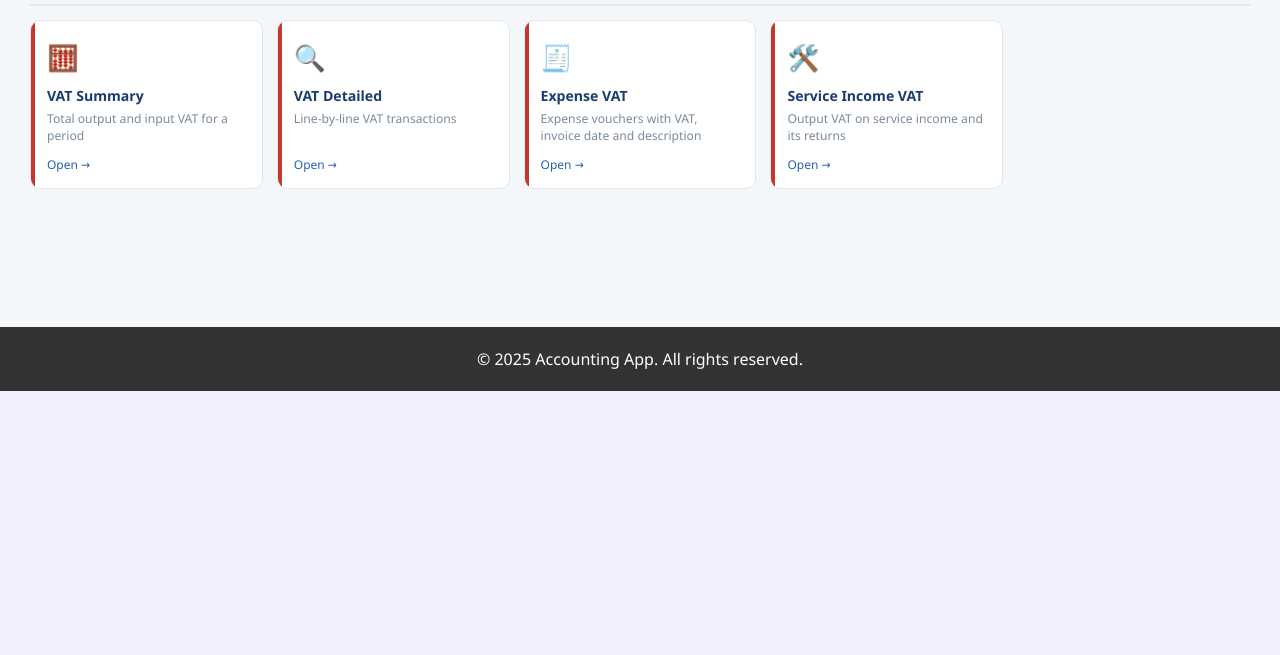
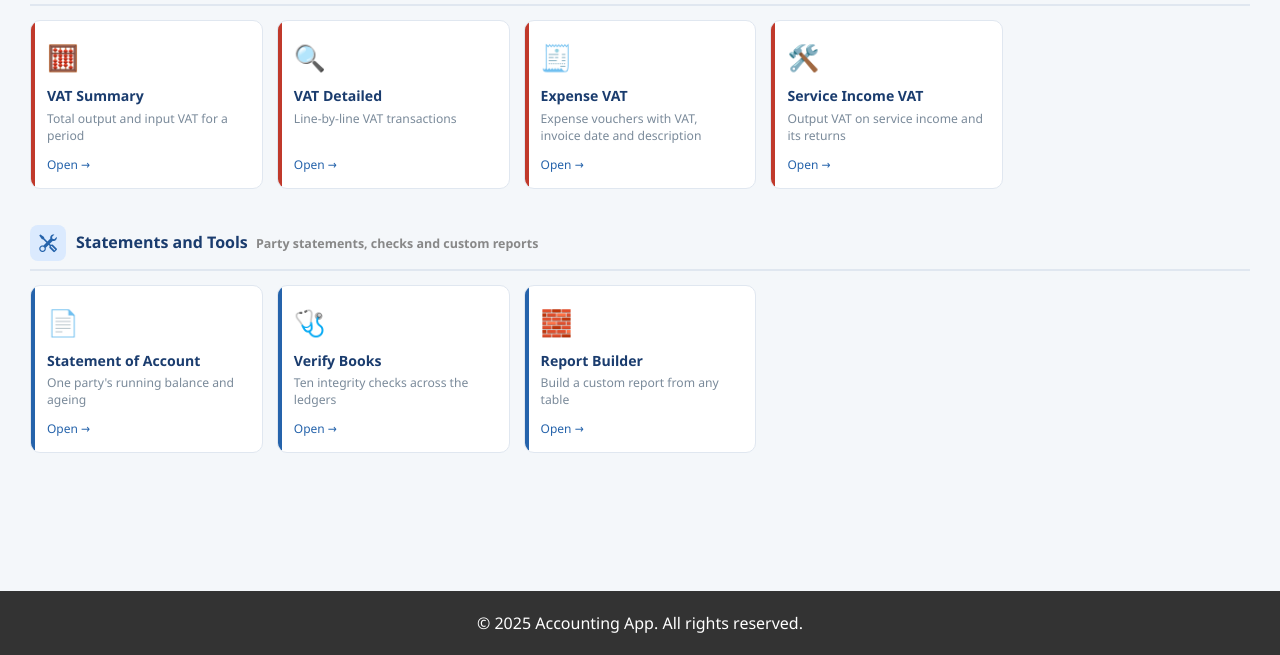
Before and after one commit to muhammednafick-cyber/accounting-app, a Flask app: page /reports/all in a window 1280 px wide. Shown: the part 1439-2094 px from the top of the page. Before the commit the page ends 1830 px from the top, so only its background shows below. Run offline with Flask 3, Linux system fonts and the light colour scheme; the visitor is signed in with stand-in values (Sample User, id 1); data that the repository does not hold is empty; parts of the project's set-up code (start-up, migrations or seed data) failed here and were passed over; some libraries are stand-ins or nearby versions.

Commit message:
Make Reports a page rather than a dropdown, like Vouchers
Forty reports behind two levels of hover meant knowing where a report was
filed before you could open it. Reports is now a plain link to the listing
page, which already had search and categories - 129 lines of nested menu
replaced by one line.

Three reports only ever existed on the dropdown and would have become
unreachable: Statement of Account, Verify Books and the Report Builder. They
now have tiles, in a Statements and Tools section. Checked by diffing the old
menu against the rendered page: all 30 reports and all 9 registers carry over.

The page also had no permission guards at all, while the dropdown gated every
section. That mattered less when the page was one item inside a filtered
menu; now that it is the way in, each section carries the same guard its
submenu used. These keys have always been menu-only - route enforcement is
per blueprint - so this changes what is shown, not what is reachable by URL.

Co-Authored-By: Claude Opus 5 <noreply@anthropic.com>

```diff
--- a/templates/report_all.html
+++ b/templates/report_all.html
@@ -136,6 +136,7 @@
     </div>
 
     <!-- ── Financial Statements ───────────────────────────────────── -->
+    {% if can_access('reports.financial_statements') %}
     <div class="category-block" data-category="Financial Statements">
         <div class="category-header">
             <div class="category-icon bg-financial"><i class="bi bi-bar-chart-line-fill"></i></div>
@@ -174,8 +175,10 @@
             </a>
         </div>
     </div>
+    {% endif %}
 
     <!-- ── Ledger Books ───────────────────────────────────────────── -->
+    {% if can_access('reports.ledger_books') %}
     <div class="category-block" data-category="Ledger Books">
         <div class="category-header">
             <div class="category-icon bg-ledger"><i class="bi bi-journal-text"></i></div>
@@ -235,8 +238,10 @@
             </a>
         </div>
     </div>
+    {% endif %}
 
     <!-- ── Registers ──────────────────────────────────────────────── -->
+    {% if can_access('reports.registers') %}
     <div class="category-block" data-category="Registers">
         <div class="category-header">
             <div class="category-icon bg-register"><i class="bi bi-receipt"></i></div>
@@ -331,6 +336,20 @@
                 <div class="tile-desc">Purchase totals grouped by period or item</div>
                 <div class="tile-arrow">Open →</div>
             </a>
+            <a class="report-tile" href="{{ url_for('report_bp.report_profit_by_item') }}">
+                <div class="tile-accent accent-register"></div>
+                <div class="tile-icon">🏷️</div>
+                <div class="tile-name">Profit by Item</div>
+                <div class="tile-desc">Revenue, cost and gross profit per item</div>
+                <div class="tile-arrow">Open →</div>
+            </a>
+            <a class="report-tile" href="{{ url_for('report_bp.report_profit_by_customer') }}">
+                <div class="tile-accent accent-register"></div>
+                <div class="tile-icon">🤝</div>
+                <div class="tile-name">Profit by Customer</div>
+                <div class="tile-desc">Revenue, cost and gross profit per customer</div>
+                <div class="tile-arrow">Open →</div>
+            </a>
             {% endif %}
             {% endif %}
             <a class="report-tile" href="{{ url_for('report_bp.report_register', voucher_type='Expense') }}">
@@ -342,9 +361,11 @@
             </a>
         </div>
     </div>
+    {% endif %}
 
     <!-- ── Inventory Reports ───────────────────────────────────────── -->
     {% if company and company.inventory_applicable == 1 %}
+    {% if can_access('reports.inventory_reports') %}
     <div class="category-block" data-category="Inventory Reports">
         <div class="category-header">
             <div class="category-icon bg-inventory"><i class="bi bi-box-seam"></i></div>
@@ -405,8 +426,10 @@
         </div>
     </div>
     {% endif %}
+    {% endif %}
 
     <!-- ── VAT Reports ────────────────────────────────────────────── -->
+    {% if can_access('reports.vat_reports') %}
     <div class="category-block" data-category="VAT Reports">
         <div class="category-header">
             <div class="category-icon bg-vat"><i class="bi bi-percent"></i></div>
@@ -445,6 +468,46 @@
             </a>
         </div>
     </div>
+    {% endif %}
+
+    <!-- ── Tools ──────────────────────────────────────────────────── -->
+    {% if can_access('reports.other') or can_access('reports.report_builder') %}
+    <div class="category-block" data-category="Tools">
+        <div class="category-header">
+            <div class="category-icon bg-financial"><i class="bi bi-tools"></i></div>
+            <div>
+                <h3>Statements and Tools <span>Party statements, checks and custom reports</span></h3>
+            </div>
+        </div>
+        <div class="tiles-grid">
+            {% if can_access('reports.other') %}
+            <a class="report-tile" href="{{ url_for('report_bp.report_statement_of_account') }}">
+                <div class="tile-accent accent-financial"></div>
+                <div class="tile-icon">📄</div>
+                <div class="tile-name">Statement of Account</div>
+                <div class="tile-desc">One party's running balance and ageing</div>
+                <div class="tile-arrow">Open →</div>
+            </a>
+            <a class="report-tile" href="{{ url_for('report_bp.verify_books') }}">
+                <div class="tile-accent accent-financial"></div>
+                <div class="tile-icon">🩺</div>
+                <div class="tile-name">Verify Books</div>
+                <div class="tile-desc">Ten integrity checks across the ledgers</div>
+                <div class="tile-arrow">Open →</div>
+            </a>
+            {% endif %}
+            {% if can_access('reports.report_builder') %}
+            <a class="report-tile" href="{{ url_for('report_builder_bp.report_builder_page') }}">
+                <div class="tile-accent accent-financial"></div>
+                <div class="tile-icon">🧱</div>
+                <div class="tile-name">Report Builder</div>
+                <div class="tile-desc">Build a custom report from any table</div>
+                <div class="tile-arrow">Open →</div>
+            </a>
+            {% endif %}
+        </div>
+    </div>
+    {% endif %}
 </div>
 
 <script>
```
